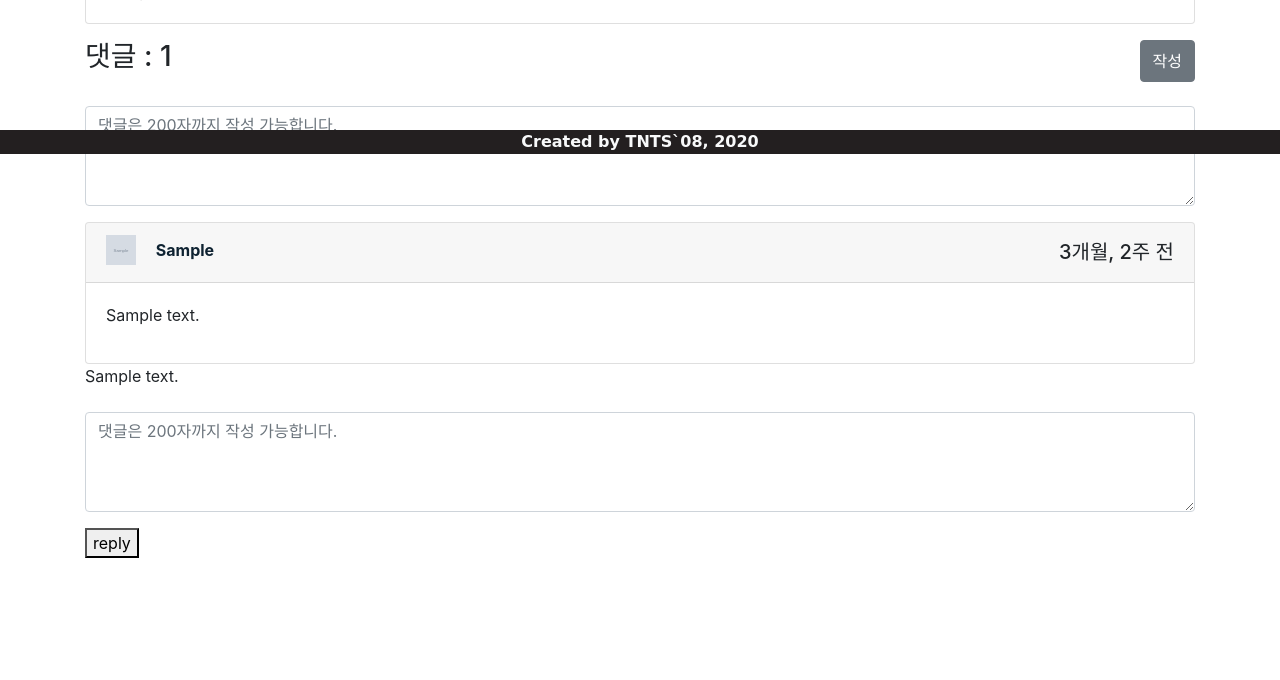
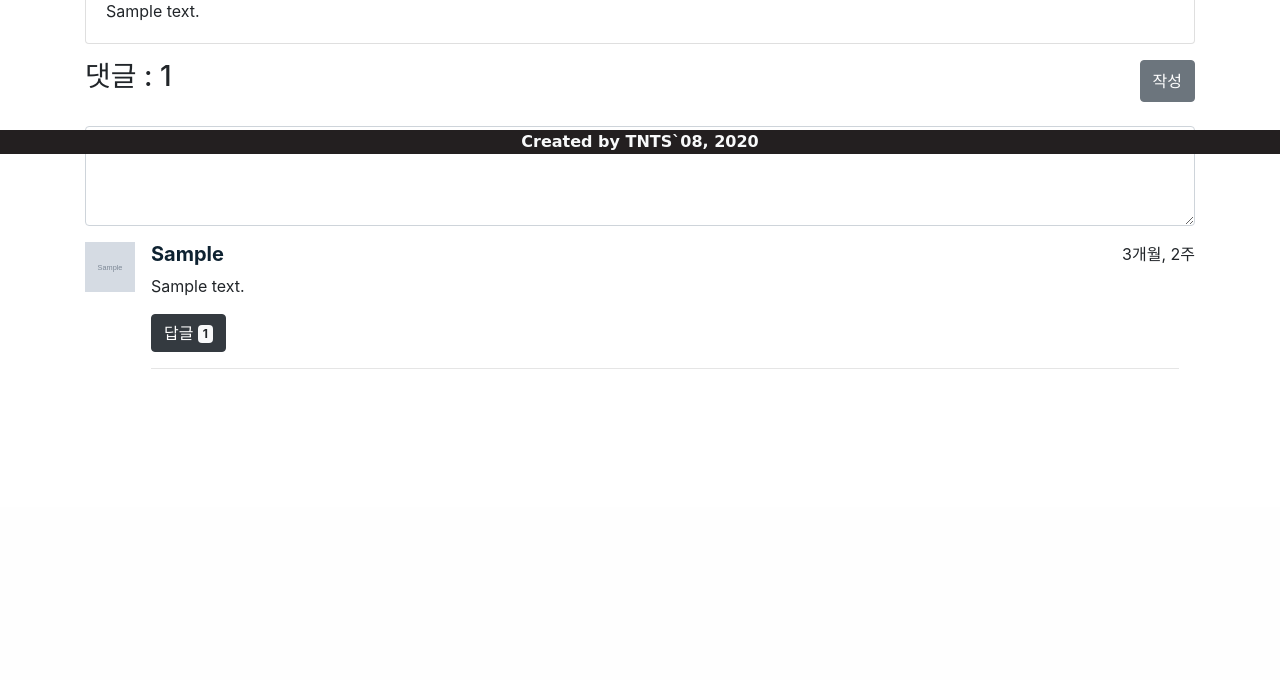
Before and after one commit to unani92/tnts08_django, a Django app: page /board/1/ in a window 1280 px wide. Shown: the part 646-1326 px from the top of the page. After the commit the page ends 1015 px from the top, so only its background shows below. Run offline with Django 3.2, Linux system fonts and the light colour scheme; a user stored in the database is signed in; tables that the repository leaves empty hold one stand-in row (values such as "Sample post"); grey boxes marked "Sample" are stand-in pictures; some libraries are stand-ins or nearby versions; some web fonts are replaced.

Commit message:
comment_reply_create&delete v2

```diff
--- a/board/models.py
+++ b/board/models.py
@@ -36,7 +36,7 @@ class Board(models.Model) :
     hashtag = models.CharField(max_length=100, null=True)
 
     def is_updated(self):
-        return datetime.utcnow().hour - self.updated_at.hour <= 2
+        return 0 <= datetime.utcnow().day - self.updated_at.day < 1
 
 class Hit(models.Model):
     board = models.ForeignKey(Board,on_delete=models.CASCADE)
--- /dev/null
+++ b/board/templates/board/_comment_all.html
@@ -0,0 +1,69 @@
+{% load bootstrap4 %}
+<div class="container my-3">
+
+  {#  comment form #}
+  <form action="{% url 'board:comment_create' board.pk %}" method="post">
+    <div class="d-flex justify-content-between">
+      <h3>댓글 : {{ board.comment_set.count }}</h3>
+      <button class="btn btn-secondary" type="submit">작성</button>
+    </div>
+    {% csrf_token %}
+    {% bootstrap_form commentform %}
+  </form>
+
+  {# comment set all #}
+  {% for comment in board.comment_set.all %}
+    <div class="media d-flex">
+      <img class="rounded-circle-username" src="{{ comment.name.profile.url }}" alt="">
+      <div class="media-body">
+        <div class="d-flex justify-content-between">
+          <h5 class="mt-0">{% include 'board/_comment_dropdown.html' %}</h5>
+          <div>
+            <span>{{ comment.created_at | timesince }}</span>
+          </div>
+        </div>
+        <div class="px-3">
+          <p>{{ comment.content | linebreaksbr }}</p>
+          <div>
+            {# reply collapse #}
+            <button class="btn btn-dark reply-btn" type="button" data-toggle="collapse" data-target="#collapseReply{{ comment.pk }}" aria-expanded="false" aria-controls="collapseReply">
+              답글 <span class="badge badge-light">{{ comment.reply_set.count }}</span>
+            </button>
+            <hr>
+          </div>
+        </div>
+      </div>
+    </div>
+
+    {# reply collapse #}
+    <div class="collapse" id="collapseReply{{ comment.pk }}">
+      <div class="card card-body">
+        {% for reply in comment.reply_set.all %}
+          <div class="media d-flex">
+            <img class="rounded-circle-username" src="{{ reply.name.profile.url }}" alt="">
+            <div class="media-body">
+              <div class="d-flex justify-content-between">
+                <h5 class="mt-0">{% include 'board/_reply_dropdown.html' %}</h5>
+                <div>
+                  <span>{{ reply.created_at | timesince }}</span>
+                </div>
+              </div>
+              <div class="px-3">
+                <p>{{ reply.content | linebreaksbr }}</p>
+              </div>
+            </div>
+          </div>
+        {% endfor %}
+
+        {# reply form #}
+        <form action="{% url 'board:reply_create' board.pk comment.pk %}" method="post">
+          {% csrf_token %}
+          {% bootstrap_form replyform %}
+          <button type="submit">reply</button>
+        </form>
+      </div>
+    </div>
+  {% empty %}
+    <span>댓글이 없습니다. 첫 댓의 주인공이 되어주세요</span>
+  {% endfor %}
+</div>
--- a/board/templates/board/_comment_dropdown.html
+++ b/board/templates/board/_comment_dropdown.html
@@ -1,15 +1,13 @@
 {% if request.user.first_name == comment.name.first_name %}
   <a style="text-decoration: none; color: #0E2231; font-weight: bolder" data-toggle="collapse" href="#collapseDetailComment{{ comment.pk }}" role="button" aria-expanded="false" aria-controls="collapseExample">
-    <img class="rounded-circle-username" src="{{ comment.name.profile.url }}" alt="">
     <span class="mx-3">{{ comment.name.first_name }}</span>
   </a>
-  <div class="collapse" id="collapseDetailComment{{ comment.pk }}">
+  <div style="width: 130px;" class="collapse" id="collapseDetailComment{{ comment.pk }}">
     <div class="card card-body">
       <a style="text-decoration: none; color: #0E2231;" href="#">수정하기</a>
       <a style="text-decoration: none; color: #0E2231;" href="{% url 'board:comment_delete' board.pk comment.pk %}">삭제하기</a>
     </div>
   </div>
 {% else %}
-  <img class="rounded-circle-username" src="{{ comment.name.profile.url }}" alt="">
   <span class="mx-3">{{ comment.name.first_name }}</span>
 {% endif %}
--- /dev/null
+++ b/board/templates/board/_reply_dropdown.html
@@ -0,0 +1,13 @@
+{% if request.user.first_name == reply.name.first_name %}
+  <a style="text-decoration: none; color: #0E2231; font-weight: bolder" data-toggle="collapse" href="#collapseDetailReply{{ reply.pk }}" role="button" aria-expanded="false" aria-controls="collapseExample">
+    <span class="mx-3">{{ reply.name.first_name }}</span>
+  </a>
+  <div style="width: 130px;" class="collapse" id="collapseDetailReply{{ reply.pk }}">
+    <div class="card card-body">
+      <a style="text-decoration: none; color: #0E2231;" href="#">수정하기</a>
+      <a style="text-decoration: none; color: #0E2231;" href="{% url 'board:reply_delete' board.pk reply.pk %}">삭제하기</a>
+    </div>
+  </div>
+{% else %}
+  <span class="mx-3">{{ reply.name.first_name }}</span>
+{% endif %}
--- a/board/templates/board/detail.html
+++ b/board/templates/board/detail.html
@@ -70,47 +70,10 @@
     </div>
   </div>
 
-  <div class="container my-3">
+  {# comment & reply #}
+  {% include 'board/_comment_all.html' %}
 
-    {#  comment form #}
-
-    <form action="{% url 'board:comment_create' board.pk %}" method="post">
-      <div class="d-flex justify-content-between">
-        <h3>댓글 : {{ board.comment_set.count }}</h3>
-        <button class="btn btn-secondary" type="submit">작성</button>
-      </div>
-      {% csrf_token %}
-      {% bootstrap_form commentform %}
-    </form>
-
-
-    {% for comment in board.comment_set.all %}
-      <div class="card">
-        <div class="card-header d-flex justify-content-between align-items-center">
-          <div class="d-flex align-items-center">
-            {% include 'board/_comment_dropdown.html' %}
-          </div>
-          <h5 class="pb-0 mb-0">{{ comment.created_at | timesince }} 전</h5>
-        </div>
-        <div class="card-body">
-          <p>{{ comment.content | linebreaksbr }}</p>
-        </div>
-      </div>
-      {#   대댓글   #}
-      {% for reply in comment.reply_set.all %}
-        {{ reply.content }}
-      {% endfor %}
-      <form action="{% url 'board:reply_create' board.pk comment.pk %}" method="post">
-        {% csrf_token %}
-        {% bootstrap_form replyform %}
-        <button type="submit">reply</button>
-      </form>
-    {% empty %}
-      <span>댓글이 없습니다. 첫 댓의 주인공이 되어주세요</span>
-    {% endfor %}
-  </div>
-
-{#  modal #}
+{#  board article modal: edit & delete #}
   <div class="modal fade" id="exampleModal2" tabindex="-1" role="dialog" aria-labelledby="exampleModalLabel" aria-hidden="true">
     <div class="modal-dialog" role="document">
       <div class="modal-content">
--- a/board/urls.py
+++ b/board/urls.py
@@ -12,6 +12,7 @@ urlpatterns = [
     path('search/',views.search, name='search'),
     path('<int:board_pk>/comment/', views.CommentCreate, name='comment_create'),
     path('<int:board_pk>/<int:comment_pk>/comment/', views.ReplyCreate, name='reply_create'),
+    path('<int:board_pk>/<int:reply_pk>/reply/delete/', views.ReplyDelete, name='reply_delete'),
     path('<int:board_pk>/<int:comment_pk>/delete/', views.CommentDelete, name='comment_delete'),
     path('<int:pk>/like', views.like, name='like'),
     path('<int:pk>/dislike', views.dislike, name='dislike'),
--- a/board/views.py
+++ b/board/views.py
@@ -1,7 +1,7 @@
 from django.shortcuts import render, redirect, get_object_or_404
 from django.contrib.auth.decorators import login_required
 from django.contrib import messages
-from .models import Board, Hashtag, Hit
+from .models import Board, Hashtag, Hit, Reply
 from .forms import BoardForm, CommentForm, ReplyForm
 from django.views.decorators.http import require_POST
 from django.core.paginator import Paginator, EmptyPage, PageNotAnInteger
@@ -220,3 +220,12 @@ def ReplyCreate(request,board_pk,comment_pk):
             reply.save()
             board.save()
             return redirect('board:detail', board.pk)
+
+def ReplyDelete(request,board_pk,reply_pk):
+    reply = get_object_or_404(Reply,pk=reply_pk)
+    if request.user == reply.name:
+        reply.delete()
+        return redirect('board:detail',board_pk)
+
+    else :
+        return redirect('board:detail',board_pk)
--- a/static/stylesheet/style_board.css
+++ b/static/stylesheet/style_board.css
@@ -33,8 +33,8 @@ td{
 }
 
 .rounded-circle-username{
-    width: 30px;
-    height: 30px;
+    width: 50px;
+    height: 50px;
     margin-bottom: 5px;
 }
 .comment{
```
Also changed, not shown: board/static/stylesheet/style_board.css (+9 -2 lines).
